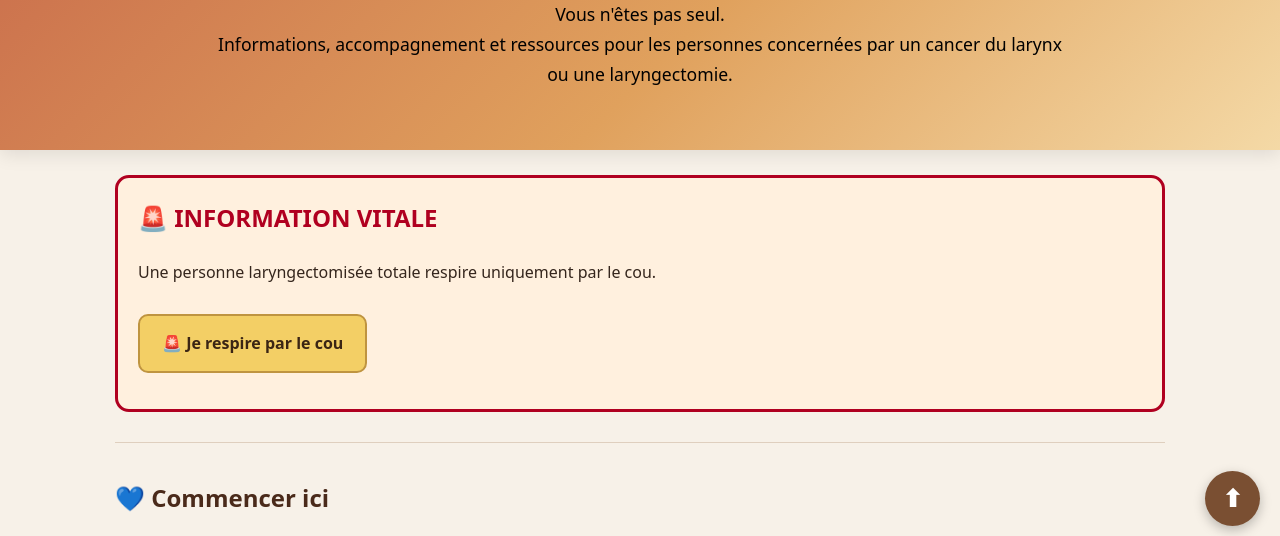
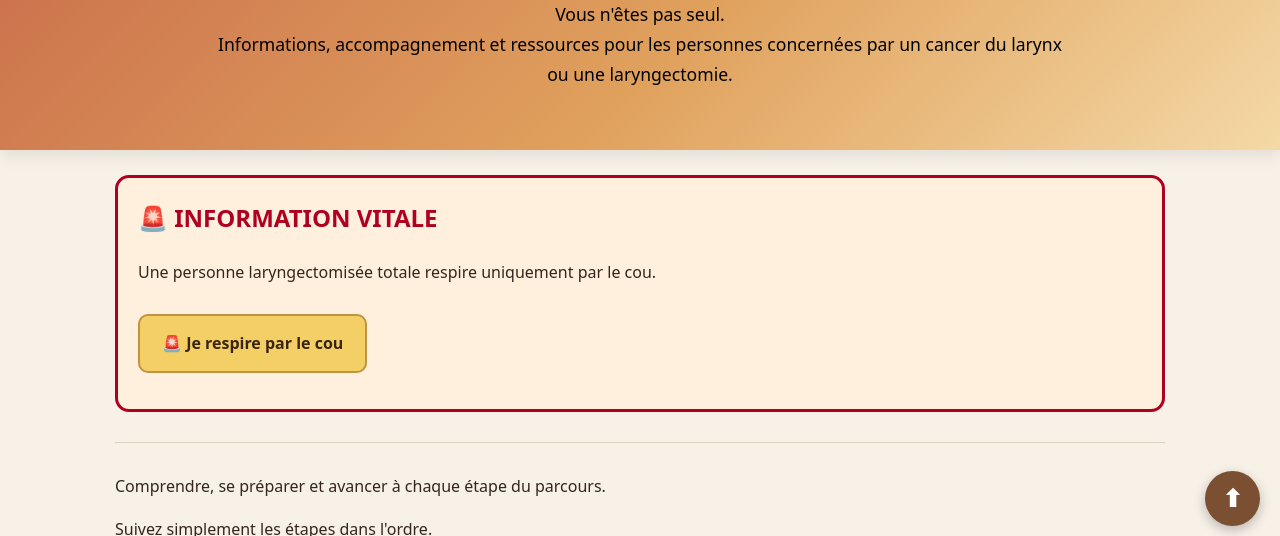
Before and after one commit to pavlobobb-crypto/laryngo-info-france, a plain HTML site: page index.html in a window 1280 px wide. Shown: the part 254-790 px from the top of the page. Drawn offline with Linux system fonts and the light colour scheme.

Commit message:
Update introduction section in index.html
Added introductory text to guide users through the process.

```diff
--- a/index.html
+++ b/index.html
@@ -148,8 +148,9 @@ Une personne laryngectomisée totale respire uniquement par le cou.
 
 <hr>
 
-<h2>💙 Commencer ici</h2>
-
+<p>
+Comprendre, se préparer et avancer à chaque étape du parcours.
+</p>
 <p>
 Suivez simplement les étapes dans l'ordre.
 </p>
```
